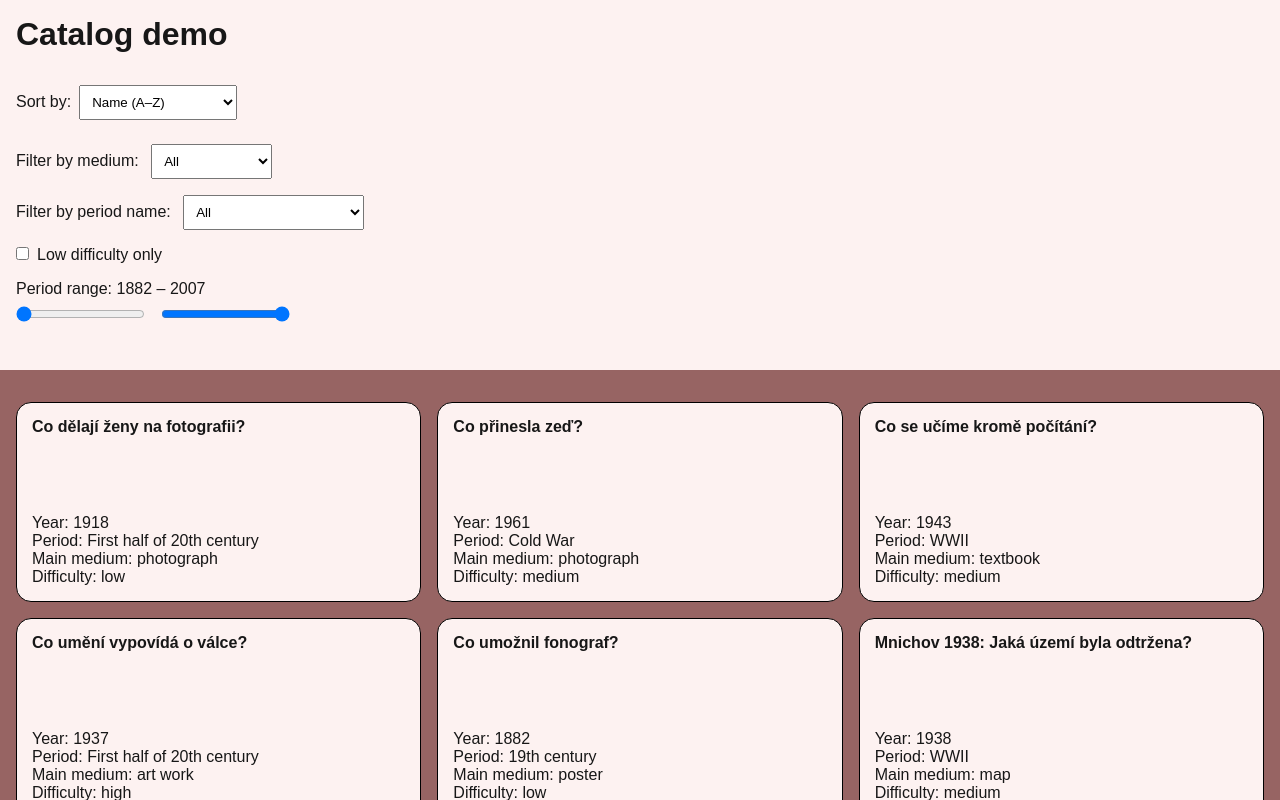
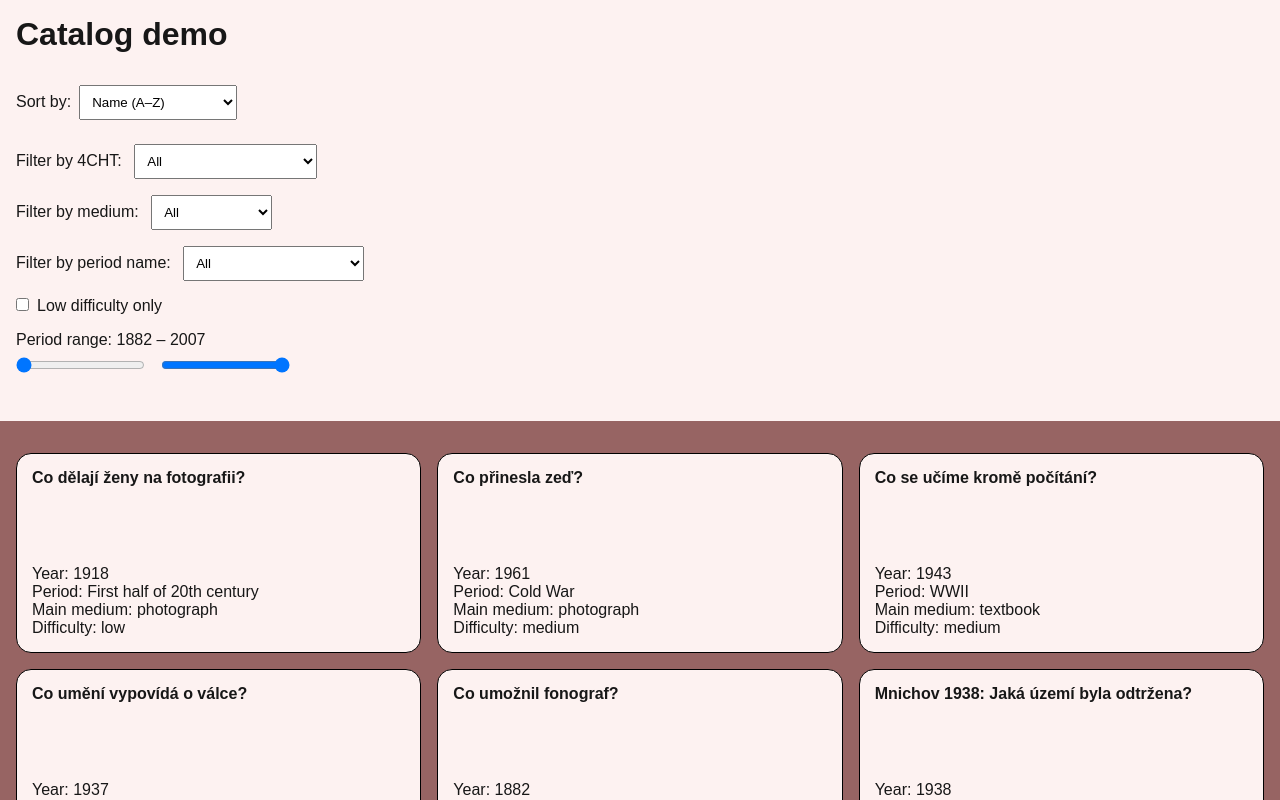
Before and after one commit to martinusvanus/historylab-english-catalog-demo, a Next.js app: page / in a window 1280 px wide. Shown: the top 800 px of the page. Built offline with nearby package versions, Linux system fonts and the light colour scheme.

Commit message:
add 4CHT filter

```diff
--- a/src/app/data/data.json
+++ b/src/app/data/data.json
@@ -5,7 +5,8 @@
     "period": "1918",
     "period-name": "First half of 20th century",
     "medium": "photograph",
-    "difficulty": "low"
+    "difficulty": "low",
+    "4cht": "continuity and change"
   },
   {
     "id": 2,
@@ -13,7 +14,8 @@
     "period": "1888",
     "period-name": "19th century",
     "medium": "photograph",
-    "difficulty": "high"
+    "difficulty": "high",
+    "4cht": "relationship to the past"
   },
   {
     "id": 3,
@@ -21,7 +23,8 @@
     "period": "1961",
     "period-name": "Cold War",
     "medium": "photograph",
-    "difficulty": "medium"
+    "difficulty": "medium",
+    "4cht": "perspectives"
   },
   {
     "id": 4,
@@ -29,7 +32,8 @@
     "period": "1938",
     "period-name": "WWII",
     "medium": "map",
-    "difficulty": "medium"
+    "difficulty": "medium",
+    "4cht": "cause and consequence"
   },
   {
     "id": 5,
@@ -37,7 +41,8 @@
     "period": "2007",
     "period-name": "WWII",
     "medium": "text (odborný)",
-    "difficulty": "medium"
+    "difficulty": "medium",
+    "4cht": "cause and consequence"
   },
   {
     "id": 6,
@@ -45,7 +50,8 @@
     "period": "1937",
     "period-name": "First half of 20th century",
     "medium": "art work",
-    "difficulty": "high"
+    "difficulty": "high",
+    "4cht": "relationship to the past"
   },
   {
     "id": 7,
@@ -53,7 +59,8 @@
     "period": "1953",
     "period-name": "Cold War",
     "medium": "photograph",
-    "difficulty": "low"
+    "difficulty": "low",
+    "4cht": "perspectives"
   },
   {
     "id": 8,
@@ -61,7 +68,8 @@
     "period": "1943",
     "period-name": "WWII",
     "medium": "textbook",
-    "difficulty": "medium"
+    "difficulty": "medium",
+    "4cht": "cause and consequence"
   },
   {
     "id": 9,
@@ -69,7 +77,8 @@
     "period": "1882",
     "period-name": "19th century",
     "medium": "poster",
-    "difficulty": "low"
+    "difficulty": "low",
+    "4cht": "continuity and change"
   },
   {
     "id": 10,
@@ -77,6 +86,7 @@
     "period": "1993",
     "period-name": "Post-Cold War",
     "medium": "video",
-    "difficulty": "high"
+    "difficulty": "high",
+    "4cht": "relationship to the past"
   }
 ]
--- a/src/app/page.js
+++ b/src/app/page.js
@@ -9,12 +9,14 @@ export default function Home() {
   const [sortBy, setSortBy] = useState('name');
   const [minPeriod, setMinPeriod] = useState(0);
   const [maxPeriod, setMaxPeriod] = useState(10);
+  const [selected4CHT, setSelected4CHT] = useState('all');
   const [selectedMedium, setSelectedMedium] = useState('all');
   const [selectedPeriodName, setSelectedPeriodName] = useState('all');
   const [onlyLowDifficulty, setOnlyLowDifficulty] = useState(false);
 
   // Get actual min and max period from the data
   const periods = data.map(item => item.period);
+  const CHTs = Array.from(new Set(data.map(item => item["4cht"])));
   const mediums = Array.from(new Set(data.map(item => item.medium)));
   const periodNames = Array.from(new Set(data.map(item => item["period-name"])));
   const realMin = Math.min(...periods);
@@ -41,7 +43,7 @@ export default function Home() {
   const filteredData = sortedData.filter(item =>
     item.period >= minPeriod &&
     item.period <= maxPeriod &&
-    (selectedMedium === 'all' || item.medium === selectedMedium) && (selectedPeriodName === 'all' || item["period-name"] === selectedPeriodName) && (!onlyLowDifficulty || item.difficulty === 'low')
+    (selected4CHT === 'all' || item["4cht"] === selected4CHT) && (selectedMedium === 'all' || item.medium === selectedMedium) && (selectedPeriodName === 'all' || item["period-name"] === selectedPeriodName) && (!onlyLowDifficulty || item.difficulty === 'low')
   );
 
   return (
@@ -62,6 +64,23 @@ export default function Home() {
           <option value="period-a">Period (ascending)</option>
           <option value="period-d">Period (descending)</option>
         </select>
+
+        <div style={{ marginBottom: '1rem' }}>
+          <label htmlFor="4CHT">Filter by 4CHT: </label>
+          <select
+            id="4CHT"
+            value={selected4CHT}
+            onChange={(e) => setSelected4CHT(e.target.value)}
+            style={{ marginLeft: '0.5rem', padding: '0.5rem' }}
+          >
+            <option value="all">All</option>
+            {CHTs.map((medium) => (
+              <option key={medium} value={medium}>
+                {medium}
+              </option>
+            ))}
+          </select>
+        </div>
 
         <div style={{ marginBottom: '1rem' }}>
           <label htmlFor="medium">Filter by medium: </label>
```
